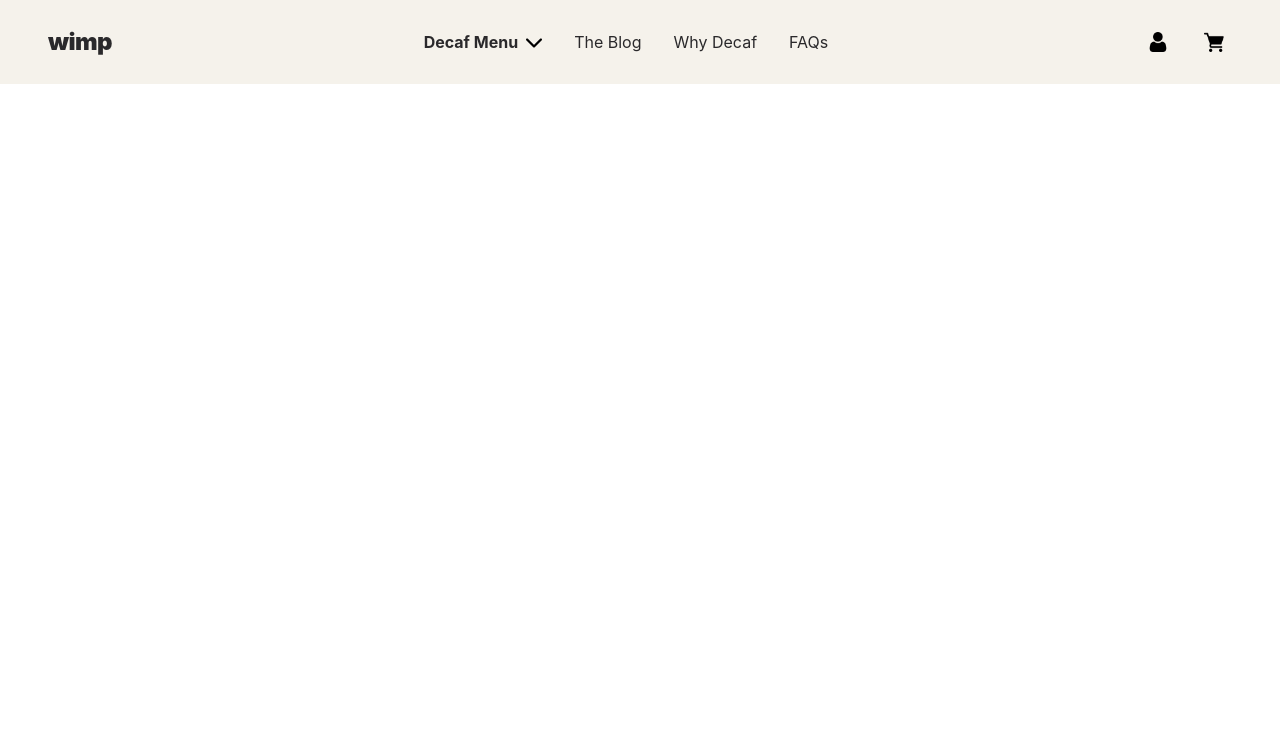
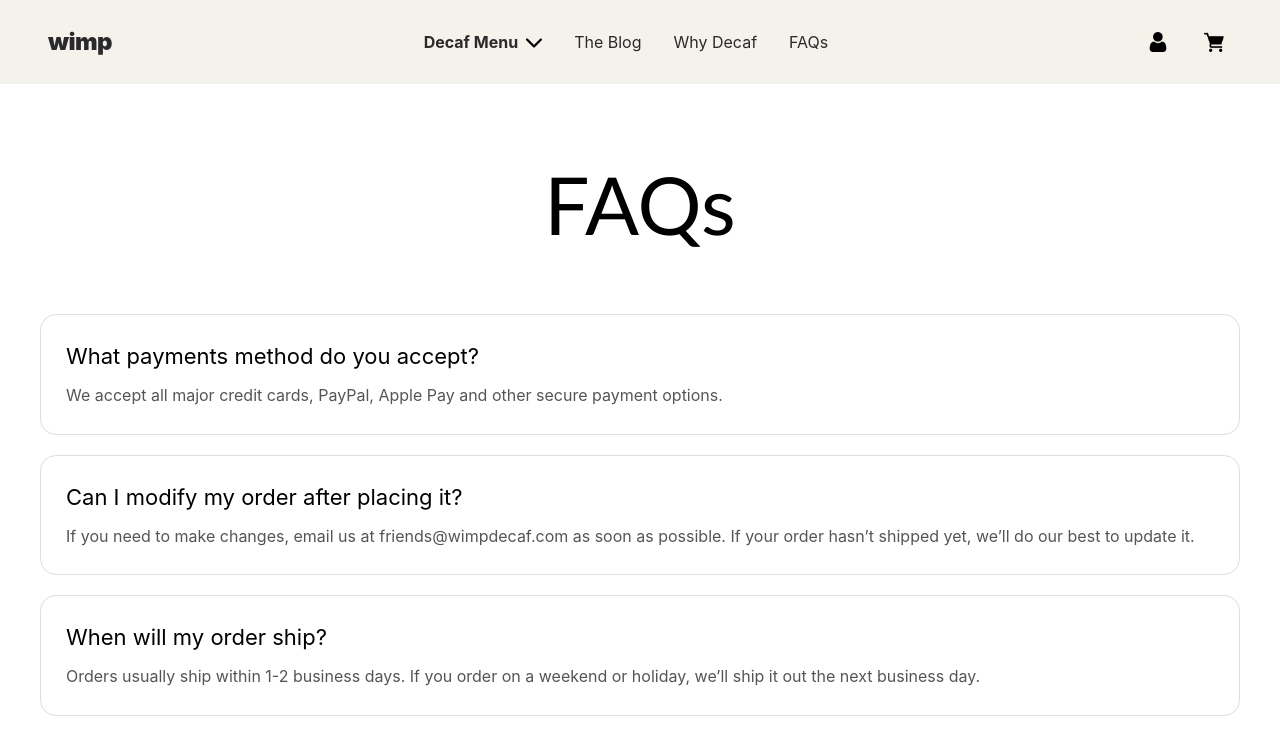
Before and after one commit to Pranayraut18206/ORVEA, a React (Vite) app: page /faq in a window 1280 px wide. Shown: the top 735 px of the page. Built offline with nearby package versions, Linux system fonts and the light colour scheme; the HTML template or start-up script is replaced by a standard one.

Commit message:
Faq's added

```diff
--- a/src/App.jsx
+++ b/src/App.jsx
@@ -6,6 +6,7 @@ import Cart from './pages/Cart'
 import Shop from './pages/Shop'
 import Checkout from './pages/Checkout'
 import { CartProvider } from './context/CartContext'
+import Faq from "./components/Faq/Faq";
 
 const App = () => {
   return (
@@ -18,6 +19,7 @@ const App = () => {
         <Route path="/cart" element={<Cart />} />
         <Route path="/shop" element={<Shop />} />
         <Route path="/checkout" element={<Checkout />} />
+        <Route path="/faq" element={<Faq />}></Route>
       </Routes>
     </CartProvider>
   )
--- /dev/null
+++ b/src/components/Faq/Faq.jsx
@@ -0,0 +1,59 @@
+import styles from './Faq.module.css'
+
+const faq=[
+    {
+        q:"What payments method do you accept?",
+        a:"We accept all major credit cards, PayPal, Apple Pay and other secure payment options."
+    },
+    {
+        q:"Can I modify my order after placing it?",
+        a:"If you need to make changes, email us at friends@wimpdecaf.com as soon as possible. If your order hasn’t shipped yet, we’ll do our best to update it."
+    },
+    {
+        q:"When will my order ship?",
+        a:"Orders usually ship within 1-2 business days. If you order on a weekend or holiday, we’ll ship it out the next business day."
+    },
+    {
+        q:"What should I do if my order hasn't arrived?",
+        a:"If your order hasn't arrived within the estimated time frame, please first check the tracking information provided. If you need further assistance, contact our customer service team at friends@wimpdecaf.com."
+    },
+    {
+        q:"How do shipping costs calculated ?",
+        a:"Shipping costs are calculated based on the weight of your order and the destination country. You can see the shipping charges at checkout after entering your address."
+    },
+    {
+        q:"What should I do if my order is delayed or lost?",
+        a:"Check your tracking information first. If it looks like something went wrong, reach out to us at friends@wimpdecaf.com, and we’ll make it right."
+    },
+    {
+        q:"What should I do if I recieve damaged or incorrect item?",
+        a:"If your order arrives damaged or incorrect, please contact us immediately at friends@wimpdecaf.com with your order number and a description of the issue. We will work quickly to resolve the problem, including sending a replacement if necessary."
+    },
+    {
+        q:"Do you offer International shipping?",
+        a:"Yes, we ship to many countries around the world. Please refer to our Shipping page for details on international shipping options and rates."
+    },
+    {
+        q:"Are there extra costs for International shipping?",
+        a:"We accept all major credit cards, PayPal, Apple Pay and other secure payment options."
+    },
+
+]
+
+export default function Faq() {
+  return (
+    <div className={styles.container}>
+      <h1 className={styles.heading}>FAQs</h1>
+
+      <div className={styles.faqContainer}>
+        {faq.map((item, index) => (
+            <div key={index} className={styles.card}>
+              <h3 className={styles.question}>{item.q}</h3>
+              <p className={styles.answer}>{item.a}</p>
+            </div>
+          )
+        )}
+      </div>
+    </div>
+  );
+}
--- /dev/null
+++ b/src/components/Faq/Faq.module.css
@@ -0,0 +1,39 @@
+.container {
+  padding: 60px 40px;
+}
+
+.heading {
+  text-align: center;
+  font-size: 80px;
+  margin-bottom: 50px;
+  font-family: 'Gill Sans', 'Gill Sans MT', Calibri, 'Trebuchet MS', sans-serif;
+}
+
+.faqContainer {
+  display: flex;
+  flex-direction: column;
+  gap: 20px;
+}
+
+.card {
+  padding: 25px;
+  border: 1px solid #ddd;
+  border-radius: 16px;
+  transition: transform 0.3s ease;
+}
+
+.card:hover {
+  transform: translateY(-5px);
+  box-shadow: 5px 5px 5px hsl(0, 8%, 80%);
+  background-color: hsl(0, 9%, 91%);
+}
+
+.question {
+  font-size: 22px;
+  margin-bottom: 10px;
+}
+
+.answer {
+  color: #555;
+  line-height: 1.6;
+}
--- a/src/pages/Navigation.jsx
+++ b/src/pages/Navigation.jsx
@@ -33,7 +33,7 @@ const Navigation = () => {
 
           <p className=" hover:opacity-70 cursor-pointer hover:underline hover:font-bold">The Blog</p>
           <a href='#why-decaf'><button className=" hover:opacity-70 cursor-pointer hover:underline hover:font-bold">Why Decaf</button></a>
-          <p className=" hover:opacity-70 cursor-pointer hover:underline hover:font-bold">FAQs</p>
+          <Link to="/faq"><p className=" hover:opacity-70 cursor-pointer hover:underline hover:font-bold">FAQs</p></Link>
         </div>
 
         {}
```
